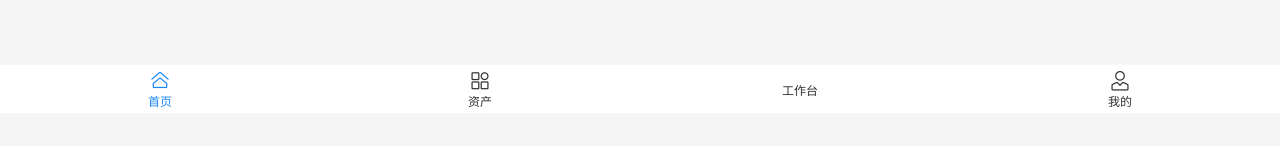
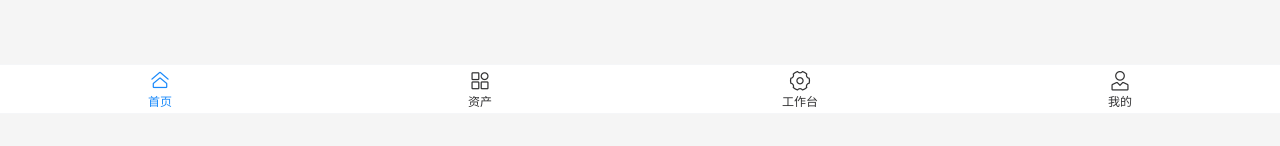
Before and after one commit to tritiumtech/asset_management, a Vue app in the folder asset-management-frontend/: page / in a window 1280 px wide. Shown: the part 686-832 px from the top of the page. Built offline with nearby package versions, Linux system fonts and the light colour scheme; sample sign-in values are in the browser's storage.

Commit message:
Fix: Replace work-o icon with setting-o for Workbench tab (Vant icon compatibility)

```diff
--- a/asset-management-frontend/src/App.vue
+++ b/asset-management-frontend/src/App.vue
@@ -10,7 +10,7 @@
     <van-tabbar v-model="activeTab" v-if="showTabbar" route>
       <van-tabbar-item to="/" icon="home-o">首页</van-tabbar-item>
       <van-tabbar-item to="/assets" icon="apps-o">资产</van-tabbar-item>
-      <van-tabbar-item to="/work" icon="work-o">工作台</van-tabbar-item>
+      <van-tabbar-item to="/work" icon="setting-o">工作台</van-tabbar-item>
       <van-tabbar-item to="/mine" icon="user-o">我的</van-tabbar-item>
     </van-tabbar>
   </div>
```
Also changed, not shown: 31 other files (tests, documents, lock files or other folders).
